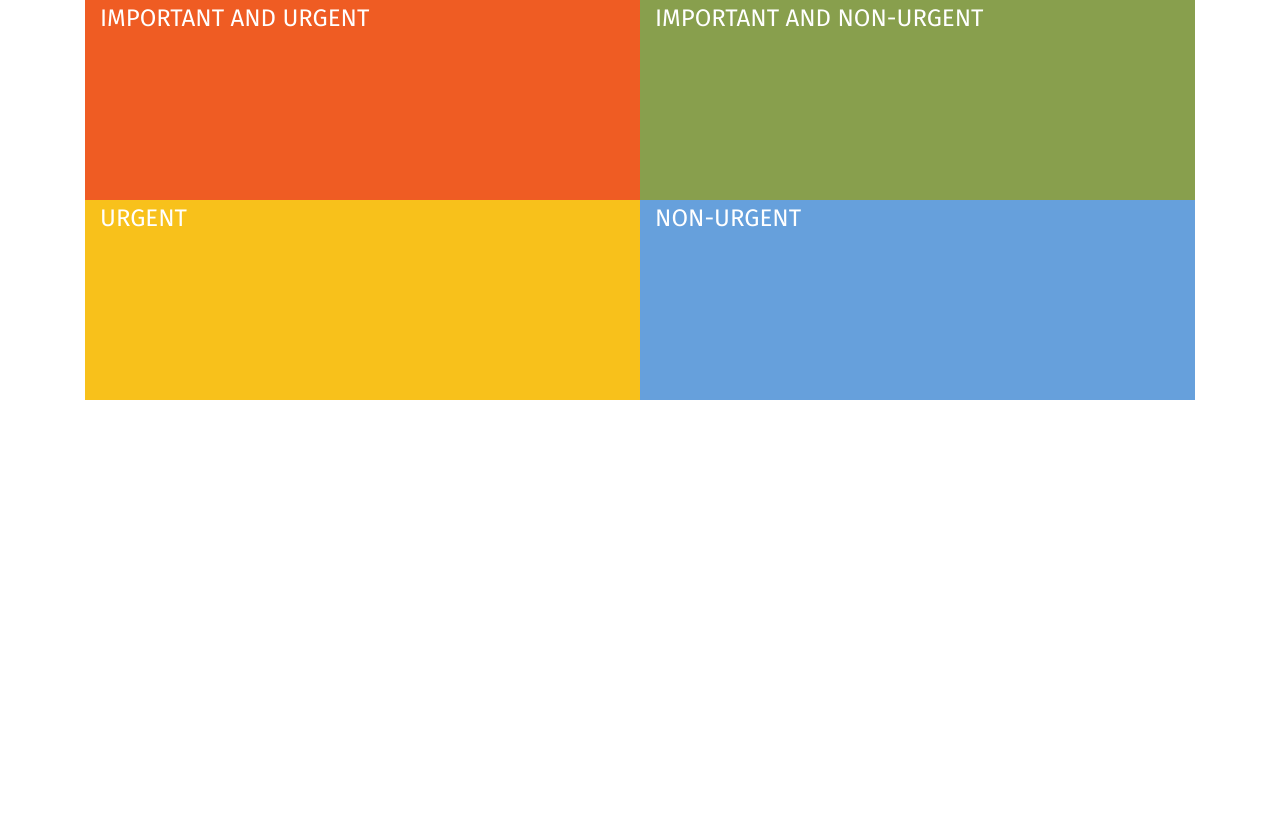
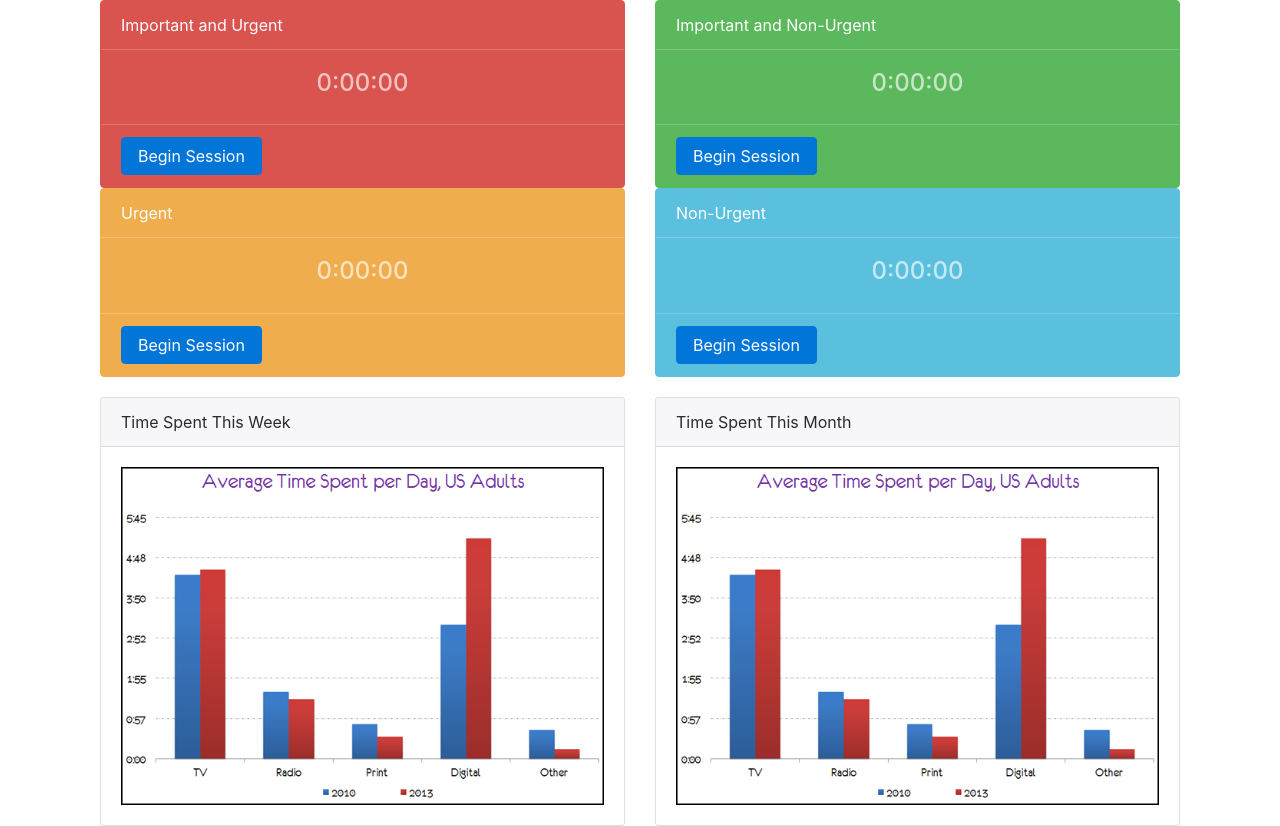
Before and after one commit to mooja/eisenhower_dashboard, a Django app: page / in a window 1280 px wide. Shown: the part 56-882 px from the top of the page. Before the commit the page ends 456 px from the top, so only its background shows below. Run offline with Django 3.2, Linux system fonts and the light colour scheme; style sheets or scripts are compiled from the project's sources; some libraries are stand-ins or nearby versions.

Commit message:
initial layout of home dashboard

```diff
--- a/eisenhower_dashboard/static/sass/project.scss
+++ b/eisenhower_dashboard/static/sass/project.scss
@@ -73,27 +73,16 @@ $red: #b94a48;
 ////////////////////////////////
 		// Eisenhower Matrix //
 ////////////////////////////////
-.quadrant {
-  color: $white;
-  text-transform: uppercase;
-  font-size: 24px;
-  font-weight: 500;
-  font-family: 'Fira Sans';
-  min-height: 200px;
+
+
+////////////////////////////////
+		// Graphs //
+////////////////////////////////
+
+.graphs {
+  margin-top: 20px;
+
+  &:first-child {
+    padding-left: 0;
+  }
 }
-
-.quadrant1 {
-  background: #EF5C23;
-}
-
-.quadrant2 {
-  background: #889F4D;
-}
-
-.quadrant3 {
-  background: #F8C11B;
-}
-
-.quadrant4 {
-  background: #66A0DC;
-}
--- a/eisenhower_dashboard/templates/pages/home.html
+++ b/eisenhower_dashboard/templates/pages/home.html
@@ -1,14 +1,75 @@
 {% extends "base.html" %}
+{% load static %}
 
 {% block content %}
 <div class="container">
-    <div class="row">
-        <div class="col quadrant quadrant1"> Important and Urgent </div>
-        <div class="col quadrant quadrant2"> Important and Non-Urgent </div>
+    {% comment %} <div class="row"><div class="col"><h1 class="text-center">Today</h1></div></div> {% endcomment %}
+    <div class="row ematrix">
+        <div class="col">
+            <div class="card card-inverse card-danger">
+                <div class="card-header">Important and Urgent</div>
+                <div class="card-block">
+                    <h4 class="text-center">0:00:00</h4>
+                </div>
+                <div class="card-footer">
+                    <a class="btn btn-primary">Begin Session</a>
+                </div>
+            </div>
+        </div>
+        <div class="col">
+            <div class="card card-inverse card-success">
+                <div class="card-header">Important and Non-Urgent</div>
+                <div class="card-block">
+                    <h4 class="text-center">0:00:00</h4>
+                </div>
+                <div class="card-footer">
+                    <a class="btn btn-primary">Begin Session</a>
+                </div>
+            </div>
+        </div>
     </div>
     <div class="row">
-        <div class="col quadrant quadrant3"> Urgent </div>
-        <div class="col quadrant quadrant4"> Non-Urgent </div>
+        <div class="col">
+            <div class="card card-inverse card-warning">
+                <div class="card-header">Urgent</div>
+                <div class="card-block">
+                    <h4 class="text-center">0:00:00</h4>
+                </div>
+                <div class="card-footer">
+                    <a class="btn btn-primary">Begin Session</a>
+                </div>
+            </div>
+        </div>
+        <div class="col">
+            <div class="card card-inverse card-info">
+                <div class="card-header">Non-Urgent</div>
+                <div class="card-block">
+                    <h4 class="text-center">0:00:00</h4>
+                </div>
+                <div class="card-footer">
+                    <a class="btn btn-primary">Begin Session</a>
+                </div>
+            </div>
+        </div>
+    </div>
+
+    <div class="row graphs">
+        <div class="col">
+            <div class="card">
+                <div class="card-header">Time Spent This Week</div>
+                <div class="card-block">
+                    <img src="{% static 'images/graph1.png' %}" alt="" class="img-fluid">
+                </div>
+            </div>
+        </div>
+        <div class="col">
+            <div class="card">
+                <div class="card-header">Time Spent This Month</div>
+                <div class="card-block">
+                    <img src="{% static 'images/graph1.png' %}" alt="" class="img-fluid">
+                </div>
+            </div>
+        </div>
     </div>
 </div>
 {% endblock content %}
```
Also changed, not shown: eisenhower_dashboard/static/images/graph1.png (added).
